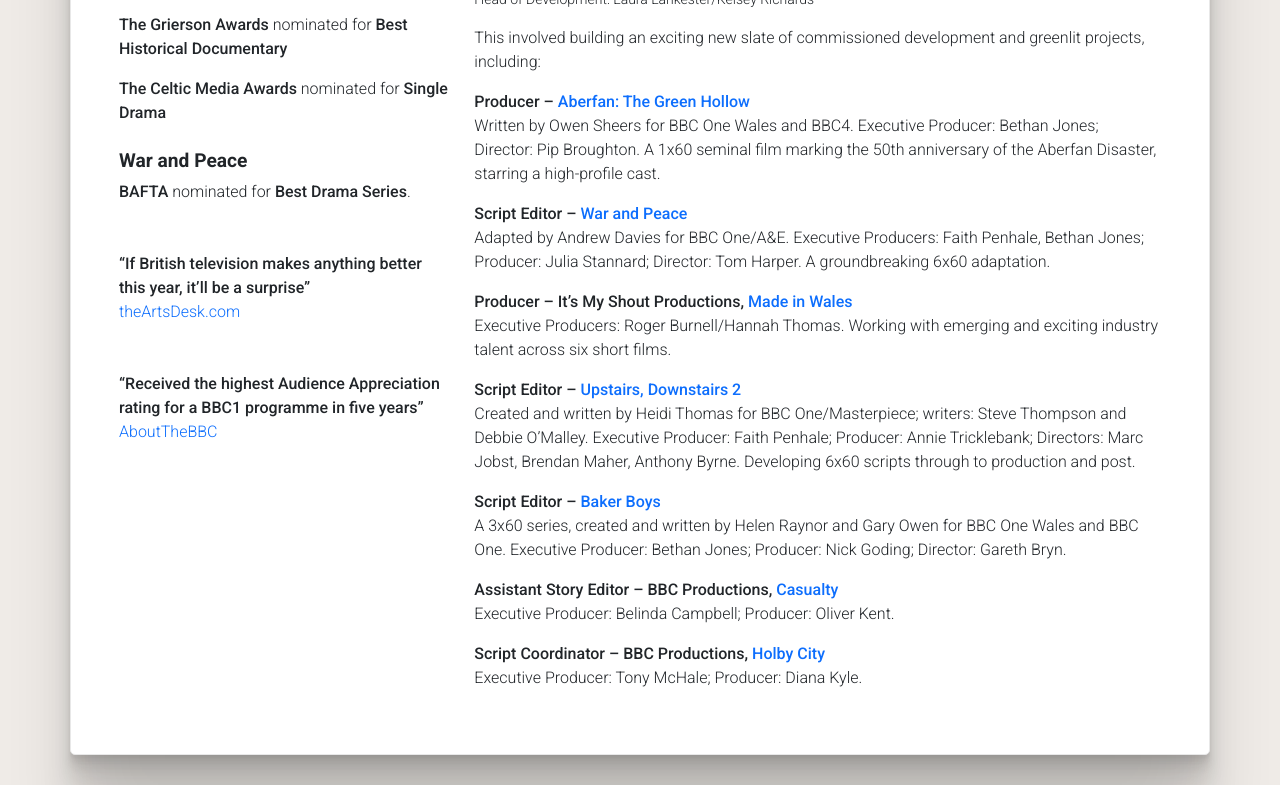
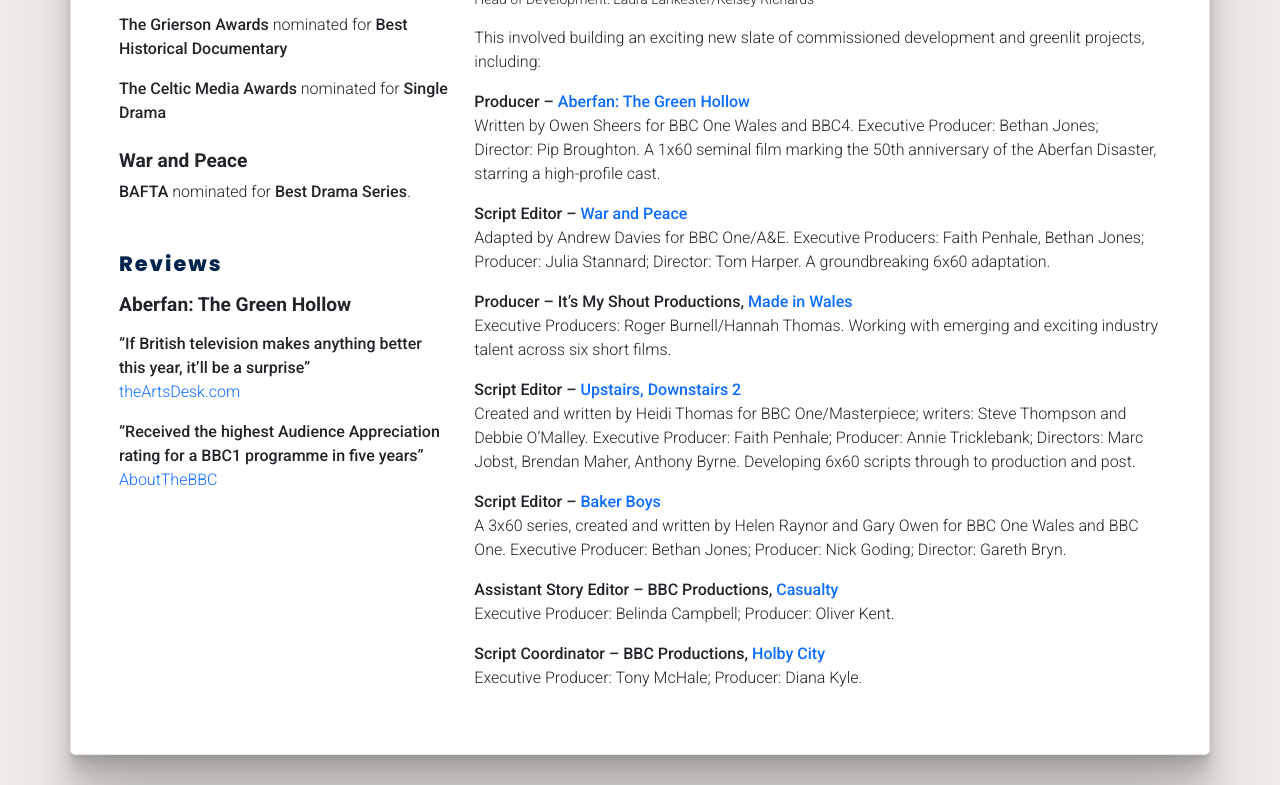
Before and after one commit to RichardWaters82/jennarobbins, a plain HTML site: page index.html in a window 1280 px wide. Shown: the part 762-1547 px from the top of the page. Drawn offline with Linux system fonts and the light colour scheme; files whose address does not match are found by name.

Commit message:
added reviews section

```diff
--- a/index.html
+++ b/index.html
@@ -150,11 +150,12 @@
                     <p><strong>BAFTA</strong> nominated for <strong>Best Drama Series</strong>.</p>
 
 
-                    <p class="mt-5"><strong>“If British television makes anything better this year, it’ll be a surprise”</strong><br/>
+                    <h3 class="mt-5 mb-4 mb-md-3">Reviews</h3>
+                    <h4>Aberfan: The Green Hollow</h4>
+                    <p class="mt-3"><strong>“If British television makes anything better this year, it’ll be a surprise”</strong><br/>
                     <a target="_blank" href="http://www.theartsdesk.com/tv/aberfan-green-hollow-bbc-four">theArtsDesk.com</a></p>
 
-
-                    <p class="mt-5"><strong>“Received the highest Audience Appreciation rating for a BBC1 programme in five years”</strong><br/>
+                    <p class="mt-3"><strong>“Received the highest Audience Appreciation rating for a BBC1 programme in five years”</strong><br/>
                     <a target="_blank" href="https://mobile.twitter.com/AboutTheBBC/status/793809467779457024">AboutTheBBC</a></p>
 
                 </div>
```
